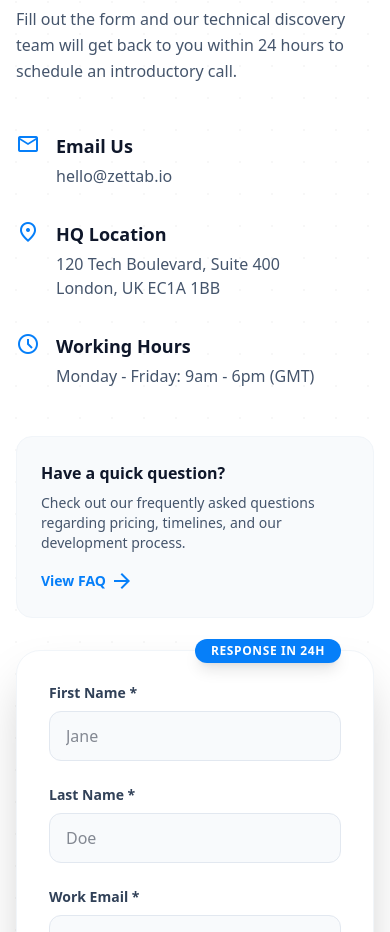
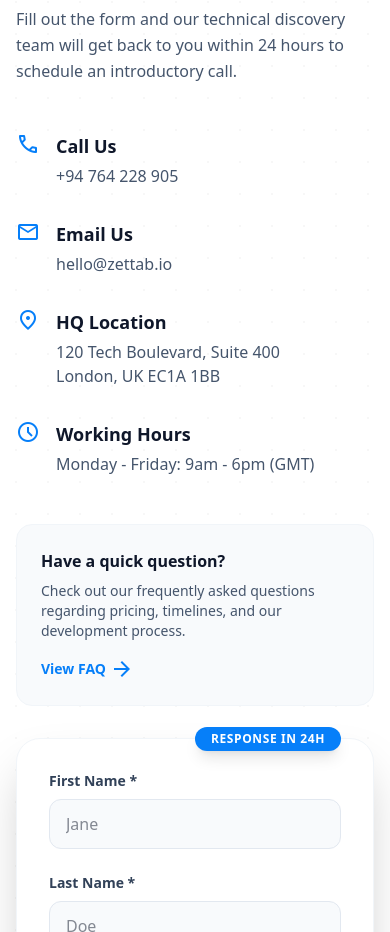
Before and after one commit to UnlimitedCollection/ZettaBSite, a Next.js app: page /contact in a window 390 px wide. Shown: the part 800-1732 px from the top of the page. Built offline with nearby package versions, Linux system fonts and the light colour scheme.

Commit message:
feat(contact): Add 'Call Us' mobile number to Contact Information section

```diff
--- a/src/app/contact/page.tsx
+++ b/src/app/contact/page.tsx
@@ -41,6 +41,13 @@ export default function ContactPage() {
                             </div>
 
                             <div className="space-y-8">
+                                <div className="flex gap-4 items-start">
+                                    <span className="material-symbols-outlined text-primary text-3xl">call</span>
+                                    <div>
+                                        <h4 className="text-lg font-bold mb-1">Call Us</h4>
+                                        <a href="tel:+94764228905" className="text-slate-600 hover:text-primary transition-colors">+94 764 228 905</a>
+                                    </div>
+                                </div>
                                 <div className="flex gap-4 items-start">
                                     <span className="material-symbols-outlined text-primary text-3xl">mail</span>
                                     <div>
```
